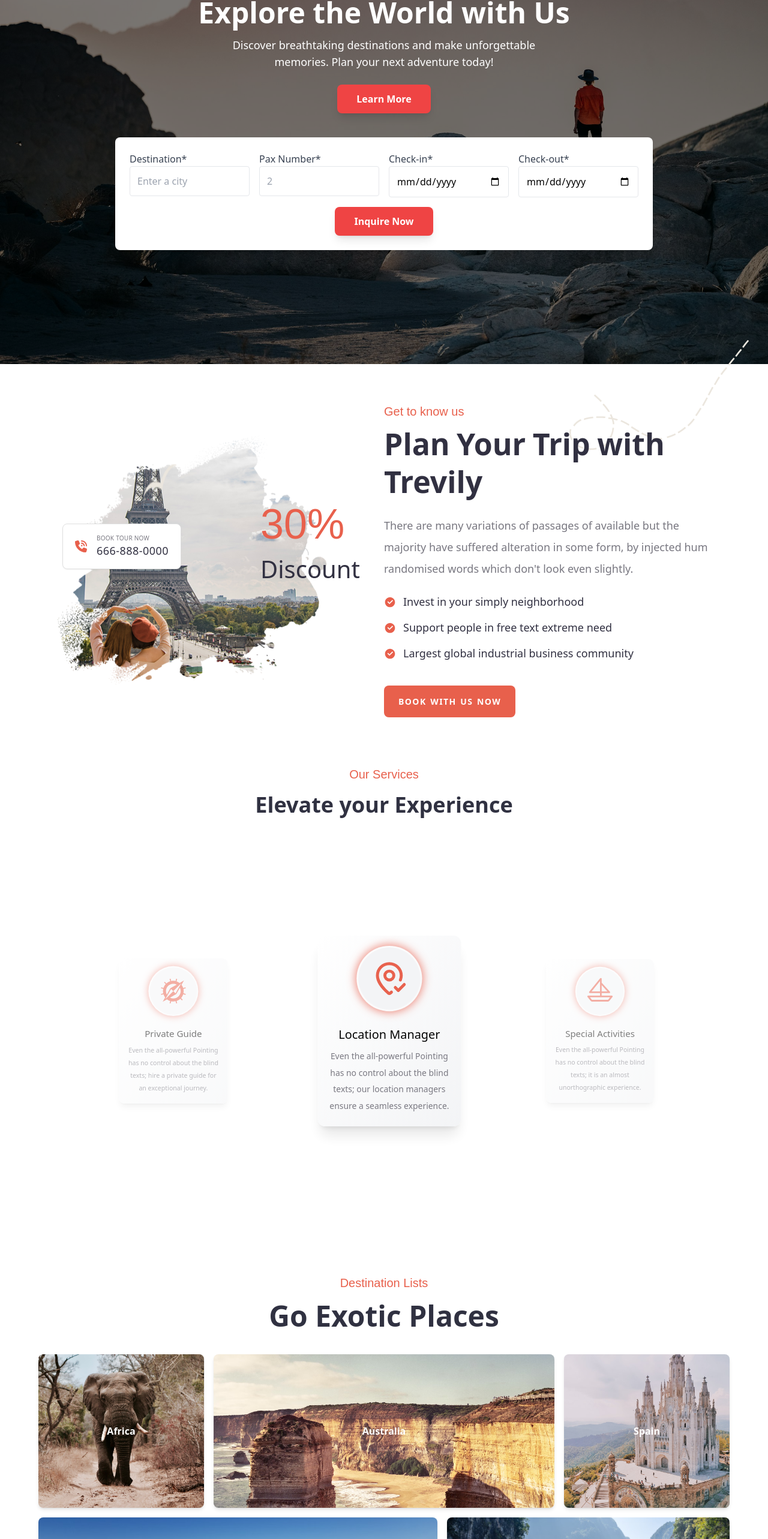
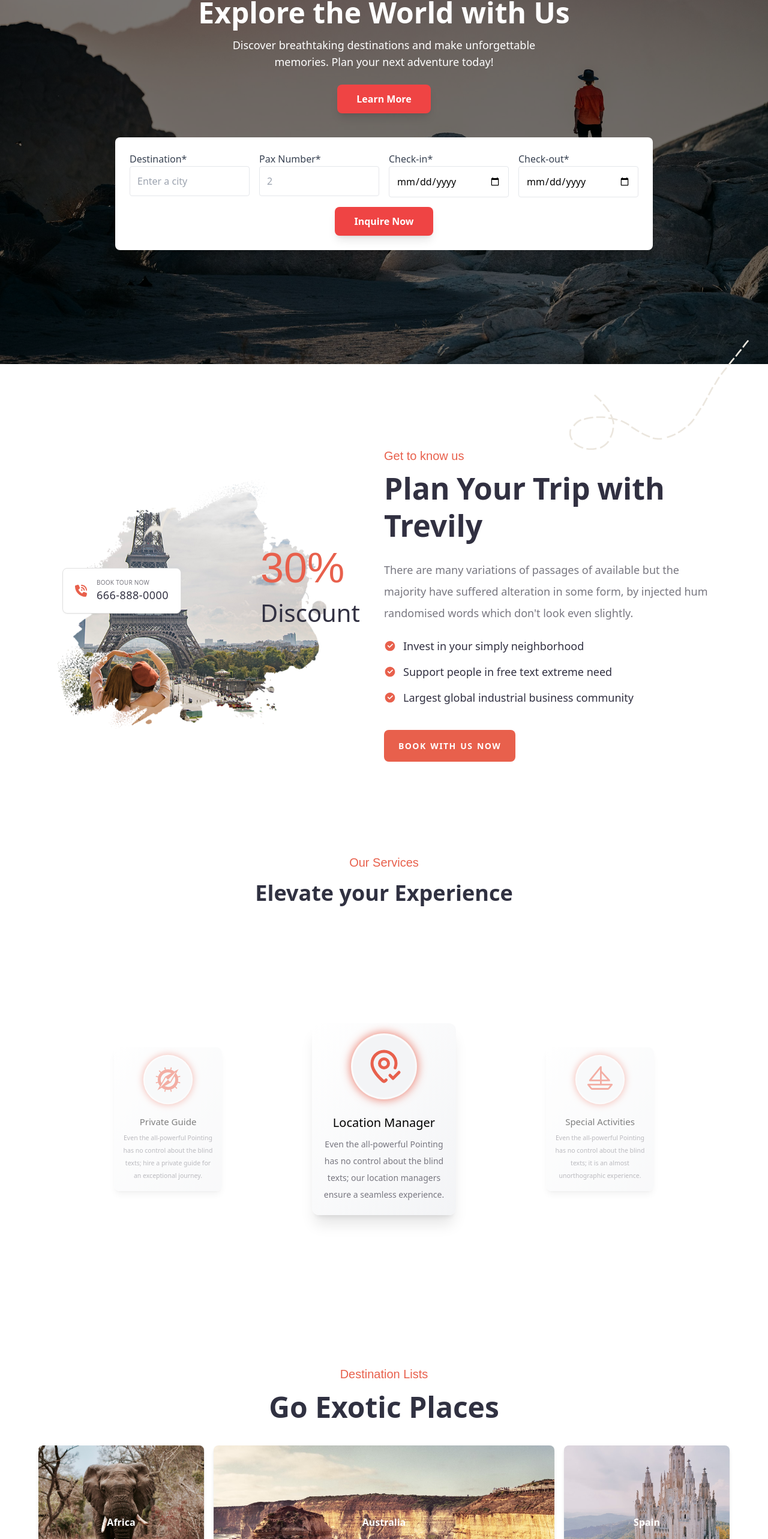
Before and after one commit to Sh-karan27/tour-and-travel-vidyahubintern, a React (Vite) app: page / in a window 1280 px wide. Shown: the part 193-2759 px from the top of the page at 60% size. Built offline with nearby package versions, Linux system fonts and the light colour scheme; a web font is replaced by a local one.

Commit message:
margin padding fixed in sections

```diff
--- a/src/components/About.jsx
+++ b/src/components/About.jsx
@@ -8,7 +8,7 @@ import { RiCheckboxCircleFill } from "react-icons/ri";
 const About = () => {
   return (
     <div
-      className="w-full py-16 bg-[#ffffff] flex flex-col lg:flex-row items-center justify-between gap-12 lg:gap-0 px-6 md:px-12 lg:px-24 relative z-10"
+      className="w-full h-screen bg-[#ffffff] flex flex-col lg:flex-row items-center justify-between gap-12 lg:gap-0 px-6 md:px-12 lg:px-24 relative z-10"
       id="About"
     >
       {/* Left Section */}
--- a/src/components/DestinationLists.jsx
+++ b/src/components/DestinationLists.jsx
@@ -8,7 +8,7 @@ import thailand from "../assets/images/thailand.avif";
 const DestinationLists = () => {
   return (
     <div
-      className="w-full py-16 flex flex-col items-center justify-start px-4 md:px-8 lg:px-16 bg-white"
+      className="w-full h-screen  flex flex-col items-center justify-center px-4 md:px-8 lg:px-16 bg-white"
       id="DestinationList"
     >
       {/* Heading */}
--- a/src/components/Testimonial.jsx
+++ b/src/components/Testimonial.jsx
@@ -4,7 +4,7 @@ import { RiStarSFill } from "react-icons/ri";
 
 const Testimonial = () => {
   return (
-    <div className="w-11/12 mx-auto flex flex-col py-8">
+    <div className="w-11/12 mx-auto h-screen flex flex-col items-center justify-center ">
       {/* Heading Section */}
       <div className="w-full text-center py-8">
         <h2 className="font-reey text-[#e8604c] text-lg md:text-xl lg:text-2xl">
```
Also changed, not shown: src/components/Services.jsx (+8 -4 lines).
